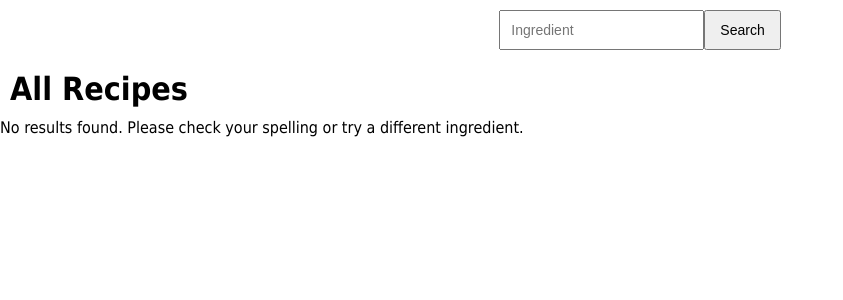
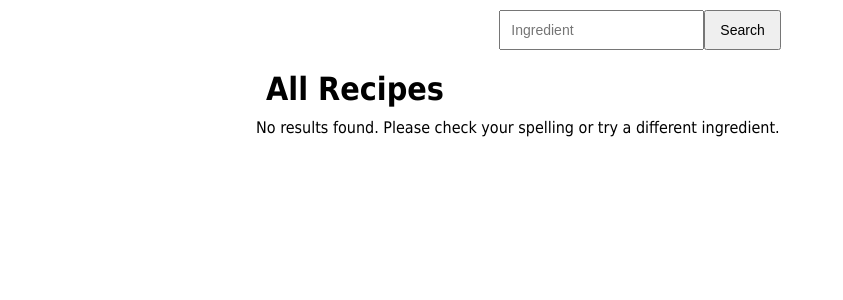
Before and after one commit to connor-passe/CS316, a Flask app: page /recipes/ in a window 1280 px wide. Shown: the part 39-339 px from the top of the page, without its empty margins (0-843 px from the left). Run offline with Flask 2, Linux system fonts and the light colour scheme; data that the repository does not hold is empty; some libraries are stand-ins or nearby versions.

Commit message:
added whitespace to sides, limited length of description

```diff
--- a/static/style-search.css
+++ b/static/style-search.css
@@ -34,3 +34,14 @@ h1 {
   padding: 0px 10px 10px 10px;
   color: #B3B3B3;
 }
+
+.results-content {
+  margin: 10px;
+}
+
+@media (min-width: 768px) {
+  .results-content {
+    width: 60%;
+    margin: auto;
+  }
+}
--- a/templates/search-results.html
+++ b/templates/search-results.html
@@ -5,6 +5,7 @@
 {% endblock %}
 {% block content %}
 {{super()}}
+<div class="results-content">
 {% if ingredient %}
   <h1>Results for "{{ingredient}}"</h1>
 {% else %}
@@ -35,7 +36,7 @@
     </div>
     <div>
       <div class="text-2">
-          {{recipes.description}}
+          {{"%s"|format(recipes.description)|truncate(150)}}
       </div>
     </div>
   </div>
@@ -43,4 +44,5 @@
 {% else %}
 <p>No results found. Please check your spelling or try a different ingredient.</p>
 {% endif %}
+</div>
 {% endblock %}
```
